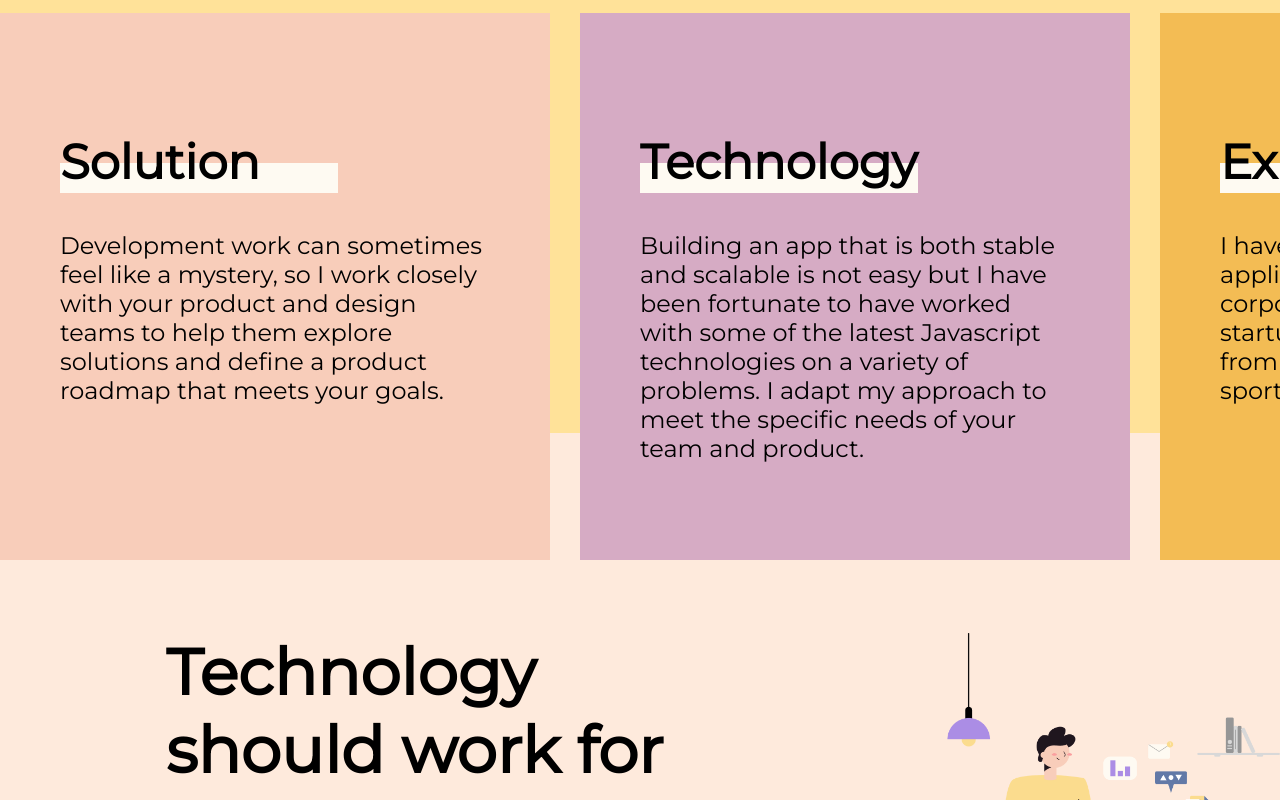
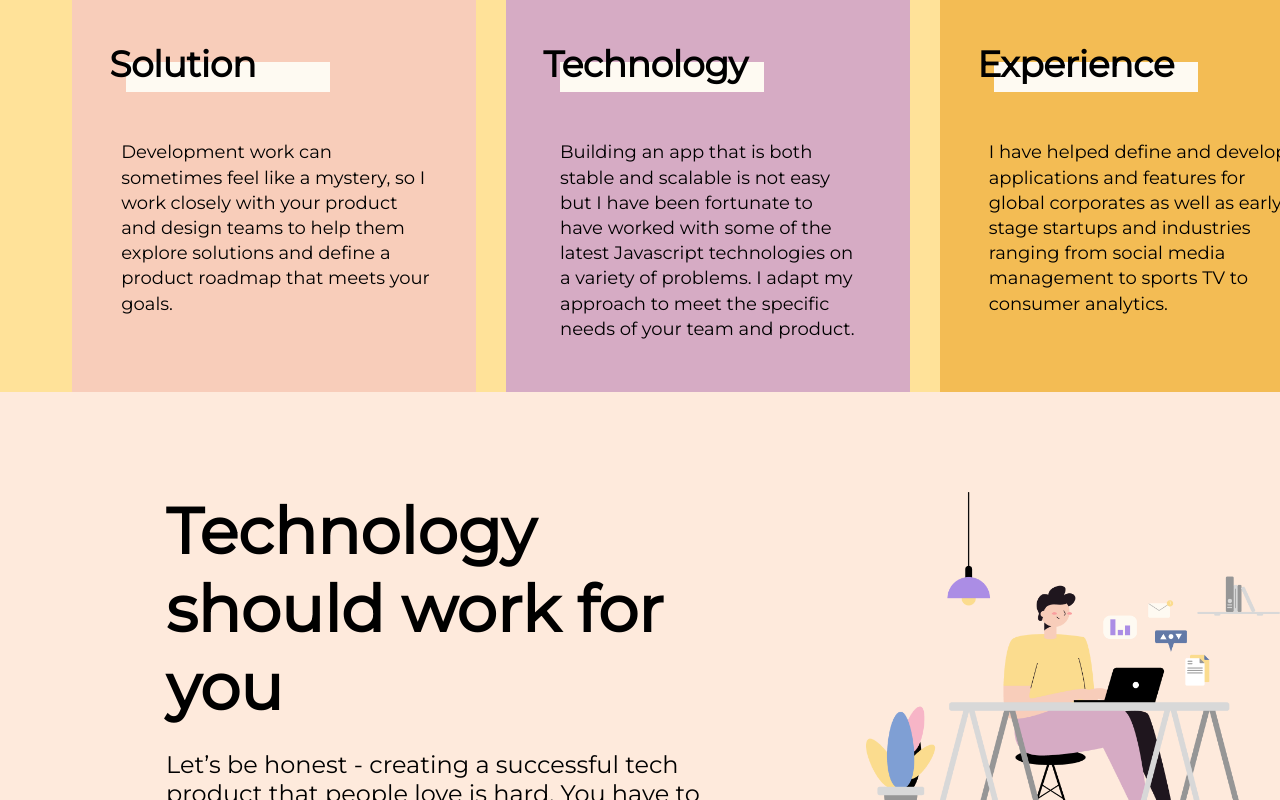
Before and after one commit to linas19/Erika_HomePage, a Next.js app: page / in a window 1280 px wide. Shown: the part 980-1780 px from the top of the page. Built offline with nearby package versions, Linux system fonts and the light colour scheme.

Commit message:
second page

```diff
--- a/styles/SecondPage.module.scss
+++ b/styles/SecondPage.module.scss
@@ -1,110 +1,135 @@
 .secondPage {
+  max-width: 1441px;
+  margin: auto;
   .threePointsBackGround {
     background: #ffe299;
     display: flex;
-    width: 100%;
-    height: 620px;
     .threePoints {
       display: flex;
       justify-content: space-evenly;
       flex-shrink: 0;
-      padding-top: 200px;
-      width: 100%;
-      position: relative;
+      padding-top: 100px;
+      margin-left: 72px;
+      margin-right: 72px;
       .solution {
-        height: 547px;
-        width: 550px;
         background: #f8cdba;
         margin-right: 30px;
         flex-shrink: 0;
+        max-width: 404px;
         .solutionBox {
-          padding-left: 60px;
-          padding-right: 60px;
-          padding-top: 120px;
+          .solutionTitle {
+            font-family: Montserrat;
+            font-style: normal;
+            font-weight: 800;
+            font-size: 36px;
+            line-height: 44px;
+            text-align: left;
+            letter-spacing: -0.01em;
+            position: relative;
+            margin-left: 37.14px;
+            margin-top: 129px;
+          }
           .solutionBackRec {
             background: #fefaf2;
             height: 30px;
-            width: 277.98px;
+            width: 204px;
             position: absolute;
-            margin-top: 30px;
-          }
-          .solutionTitle {
-            font-family: "Montserrat", sans-serif;
-            font-size: 48px;
-            font-weight: 1000;
-            position: relative;
-            margin-bottom: 40px;
+            margin-top: 20px;
+            margin-left: 53.93px;
           }
           .solutionText {
-            font-family: "Montserrat", sans-serif;
-            font-size: 24px;
+            font-family: Montserrat;
+            font-style: normal;
+            font-weight: normal;
+            font-size: 18px;
+            line-height: 140%;
+            margin-top: 54px;
+            margin-left: 49.23px;
+            margin-right: 42.08px;
           }
         }
       }
       .technology {
-        height: 547px;
-        width: 550px;
         background: #d6abc4;
         margin-right: 30px;
         flex-shrink: 0;
+        max-width: 404px;
         .technologyBox {
-          padding-left: 60px;
-          padding-right: 60px;
-          padding-top: 120px;
+          padding-bottom: 50px;
           .technologyBackRec {
             background: #fefaf2;
             height: 30px;
-            width: 277.98px;
+            width: 204px;
             position: absolute;
-            margin-top: 30px;
+            margin-top: 20px;
+            margin-left: 53.93px;
           }
           .technologyTitle {
-            font-family: "Montserrat", sans-serif;
-            font-size: 48px;
-            font-weight: 1000;
+            font-family: Montserrat;
+            font-style: normal;
+            font-weight: 800;
+            font-size: 36px;
+            line-height: 44px;
+            text-align: left;
+            letter-spacing: -0.01em;
             position: relative;
-            margin-bottom: 40px;
+            margin-left: 37.14px;
+            margin-top: 129px;
           }
           .technologyText {
-            font-family: "Montserrat", sans-serif;
-            font-size: 24px;
+            font-family: Montserrat;
+            font-style: normal;
+            font-weight: normal;
+            font-size: 18px;
+            line-height: 140%;
+            margin-top: 54px;
+            margin-left: 54.02px;
+            margin-right: 54.93px;
           }
         }
       }
       .experience {
-        height: 547px;
-        width: 550px;
         background: #f3bc54;
         margin-right: 30px;
         flex-shrink: 0;
+        max-width: 404px;
         .experienceBox {
-          padding-left: 60px;
-          padding-right: 60px;
-          padding-top: 120px;
           .experienceBackRec {
             background: #fefaf2;
             height: 30px;
-            width: 277.98px;
+            width: 204px;
             position: absolute;
-            margin-top: 30px;
+            margin-top: 20px;
+            margin-left: 53.93px;
           }
           .experienceTitle {
-            font-family: "Montserrat", sans-serif;
-            font-size: 48px;
-            font-weight: 1000;
+            font-family: Montserrat;
+            font-style: normal;
+            font-weight: 800;
+            font-size: 36px;
+            line-height: 44px;
+            text-align: left;
+            letter-spacing: -0.01em;
             position: relative;
-            margin-bottom: 40px;
+            margin-left: 37.14px;
+            margin-top: 129px;
           }
           .experienceText {
-            font-family: "Montserrat", sans-serif;
-            font-size: 24px;
+            font-family: Montserrat;
+            font-style: normal;
+            font-weight: normal;
+            font-size: 18px;
+            line-height: 140%;
+            margin-top: 54px;
+            margin-left: 48.74px;
+            margin-right: 39.69px;
           }
         }
       }
     }
   }
   .secondPageBottom {
-    padding-top: 200px;
+    padding-top: 100px;
     padding-left: 166px;
     display: flex;
     background-color: #feeadc;
```
Also changed, not shown: pages/homePage/secondPage.js (+43 -13 lines).
